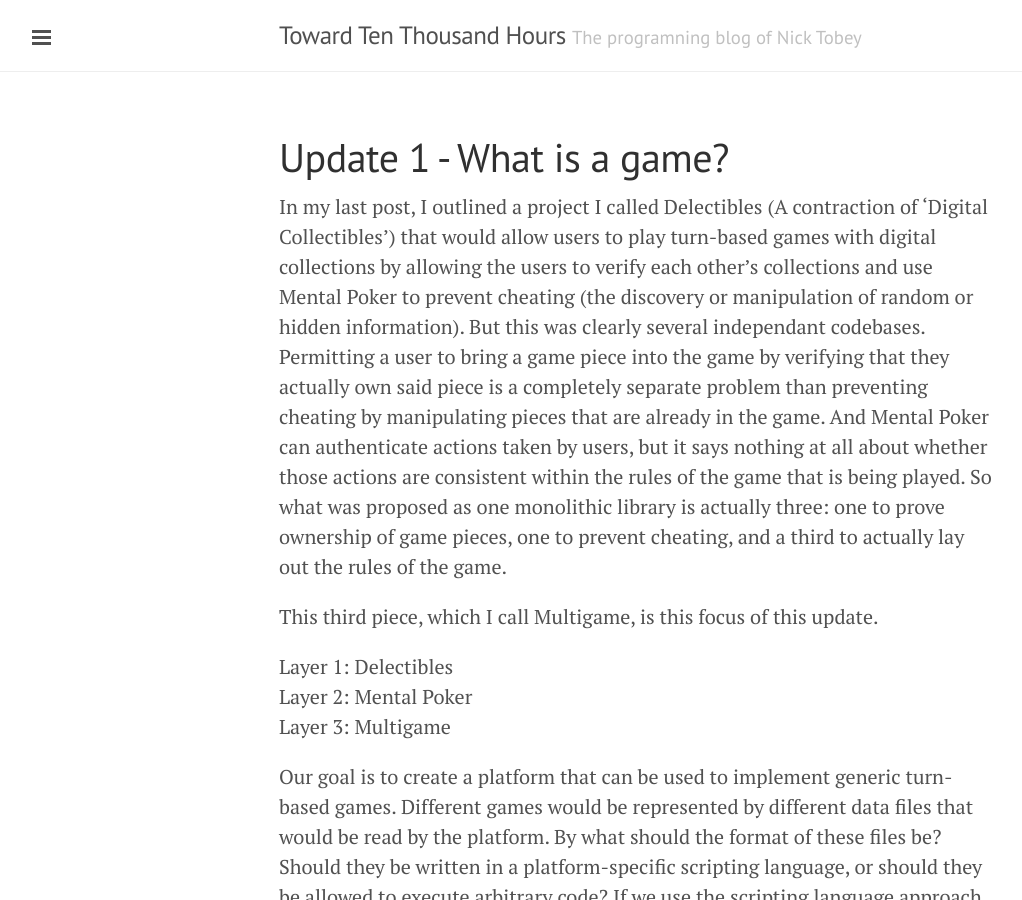
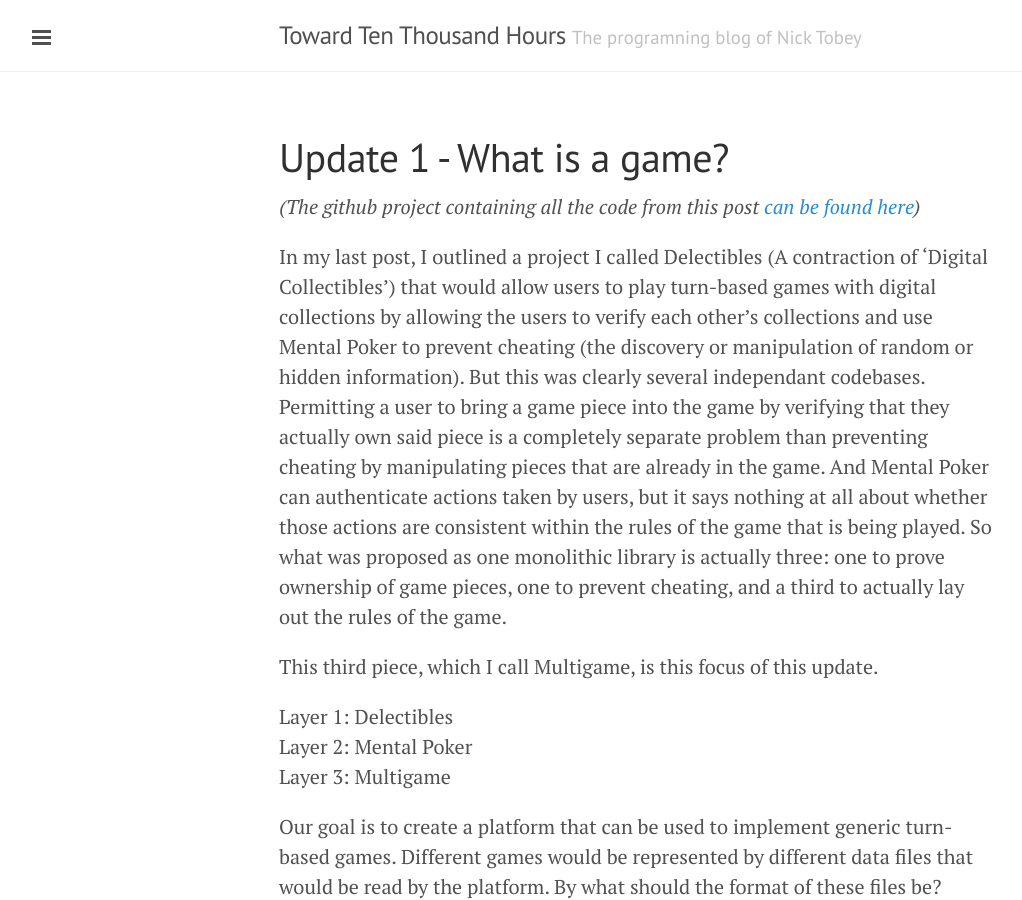
Before and after one commit to nicktobey/nicktobey.github.io, a Jekyll site: the page built from update-1.md, in a window 1280 px wide and 900 px high. Shown: the whole window, without its empty margins (1-1023 px from the left). Built offline with Jekyll 4.4.1, drawn with Linux system fonts in a browser that asks for light colours; Markdown is read by kramdown in place of the engine named in the settings.

Commit message:
Update update-1.md

```diff
--- a/update-1.md
+++ b/update-1.md
@@ -4,6 +4,8 @@
 short_title: Update 1
 show: true
 ---
+
+*(The github project containing all the code from this post [can be found here](https://github.com/nicktobey/multigame))*
 
 In my last post, I outlined a project I called Delectibles (A contraction of 'Digital Collectibles') that would allow users to play turn-based games with digital collections by allowing the users to verify each other's collections and use Mental Poker to prevent cheating (the discovery or manipulation of random or hidden information). But this was clearly several independant codebases. Permitting a user to bring a game piece into the game by verifying that they actually own said piece is a completely separate problem than preventing cheating by manipulating pieces that are already in the game. And Mental Poker can authenticate actions taken by users, but it says nothing at all about whether those actions are consistent within the rules of the game that is being played. So what was proposed as one monolithic library is actually three: one to prove ownership of game pieces, one to prevent cheating, and a third to actually lay out the rules of the game.
 
```
